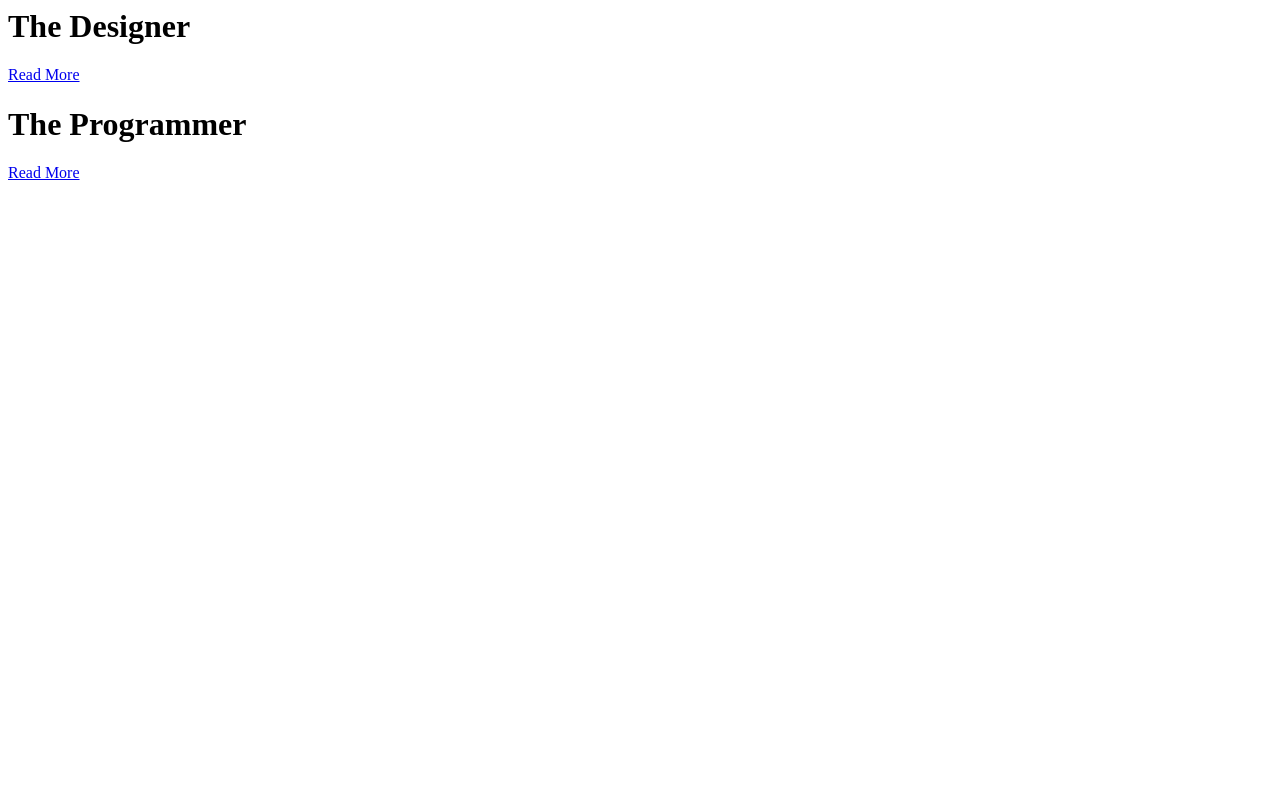
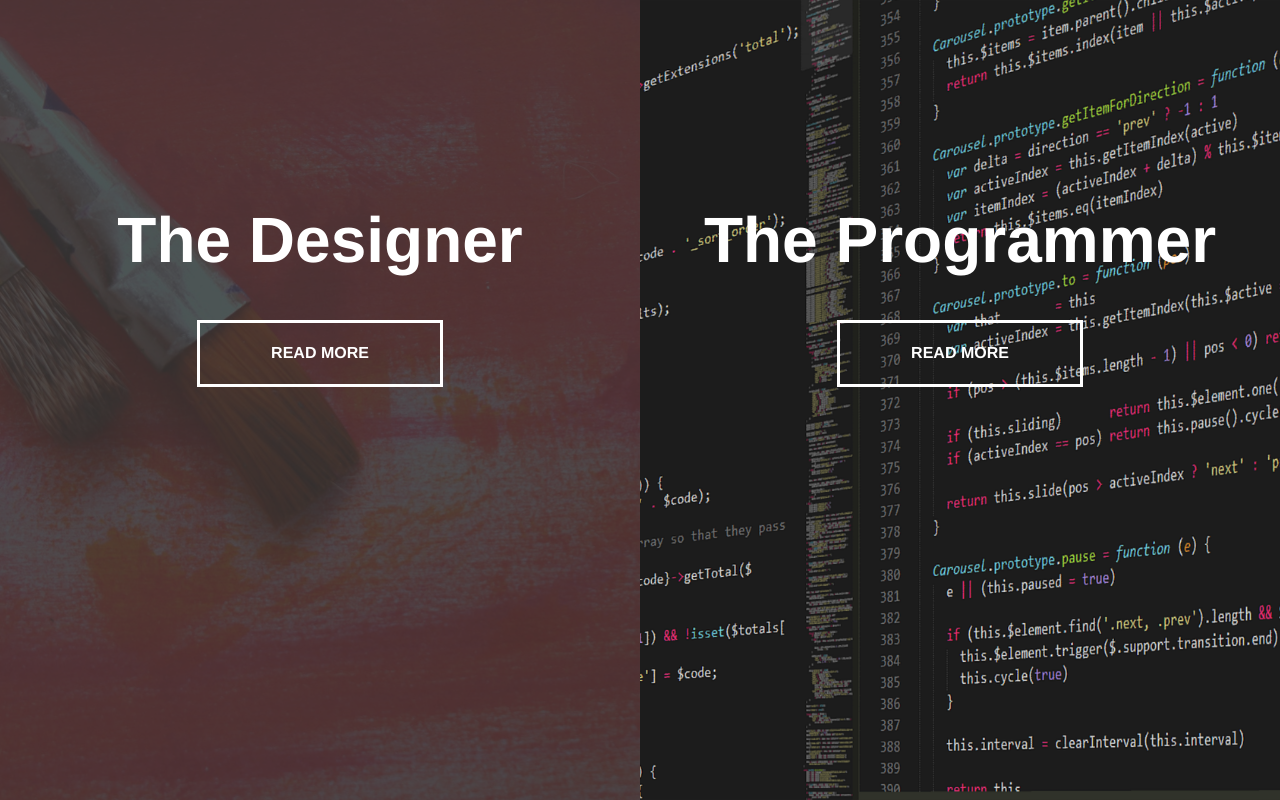
Before and after one commit to AlexandruRDev/split-landing-page, a plain HTML site: page index.html in a window 1280 px wide. Drawn offline with Linux system fonts and the light colour scheme.

Commit message:
split panels settings up

```diff
--- a/style.css
+++ b/style.css
@@ -1,3 +1,100 @@
 :root {
     --container-bg-color: #333;
+    --left-bg-color: rgba(223, 39, 39, 0.7);
+    --left-button-hover-color: rgba(161, 11, 11, 0.3);
+    --right-bg-color: rgba(43, 43, 43, 0.8);
+    --right-button-hover-color: rgba(92, 92, 92, 0.3);
+    --hover-width: 75%;
+    --other-width: 25%;
+    --speed: 1000ms;
 }
+
+html, body {
+    padding: 0;
+    margin: 0;
+    font-family: 'Franklin Gothic Medium', 'Arial Narrow', Arial, sans-serif;
+    width: 100%;
+    height: 100%;
+    overflow-x: hidden;
+}
+
+h1 {
+    font-size: 4rem;
+    color: #fff;
+    position: absolute;
+    left: 50%;
+    top: 20%;
+    transform: translateX(-50%);
+    white-space: nowrap;
+}
+
+.button {
+    display: block;
+    position: absolute;
+    left: 50%;
+    top: 40%;
+    height: 2.5rem;
+    padding-top: 1.3rem;
+    width: 15rem;
+    text-align: center;
+    color: #fff;
+    border: #fff solid 0.2rem;
+    font-size: 1rem;
+    font-weight: bold;
+    text-transform: uppercase;
+    text-decoration: none;
+    transform: translateX(-50%);
+}
+
+.split.left .button:hover {
+    background-color: var(--left-button-hover-color);
+    border-color: var(--left-button-hover-color);
+
+}
+
+.split.right .button:hover {
+    background-color: var(--right-button-hover-color);
+    border-color: var(--right-button-hover-color);
+}
+
+.container {
+    position: relative;
+    width: 100%;
+    height: 100%;
+    background-color: var(--container-bg-color);
+}
+
+.split {
+    position: absolute;
+    width: 50%;
+    height: 100%;
+    overflow: hidden;
+}
+
+.split.left {
+    left: 0;
+    background: url('img/designer.jpg') center center no-repeat;
+    background-size: cover;
+}
+
+.split.left:before {
+    position: absolute;
+    content: "";
+    width: 100%;
+    height: 100%;
+    background: var(--left-bg-color);
+}
+
+.split.right {
+    right: 0;
+    background: url(img/programmer.png) center center no-repeat;
+    background-size: cover;
+}
+
+.split.left:before {
+    position: absolute;
+    content: "";
+    width: 100%;
+    height: 100%;
+    background: var(--right-bg-color);
+}
```
